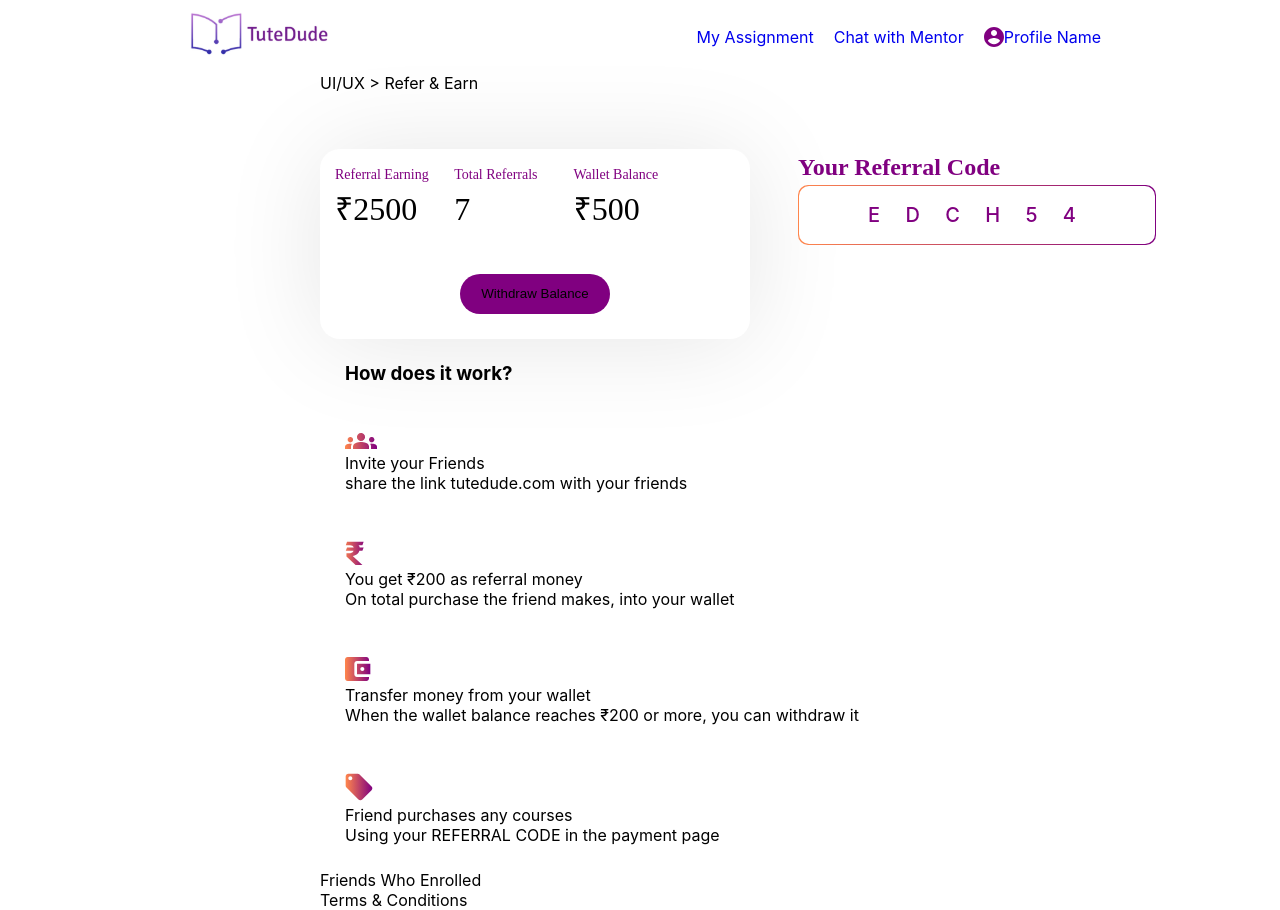
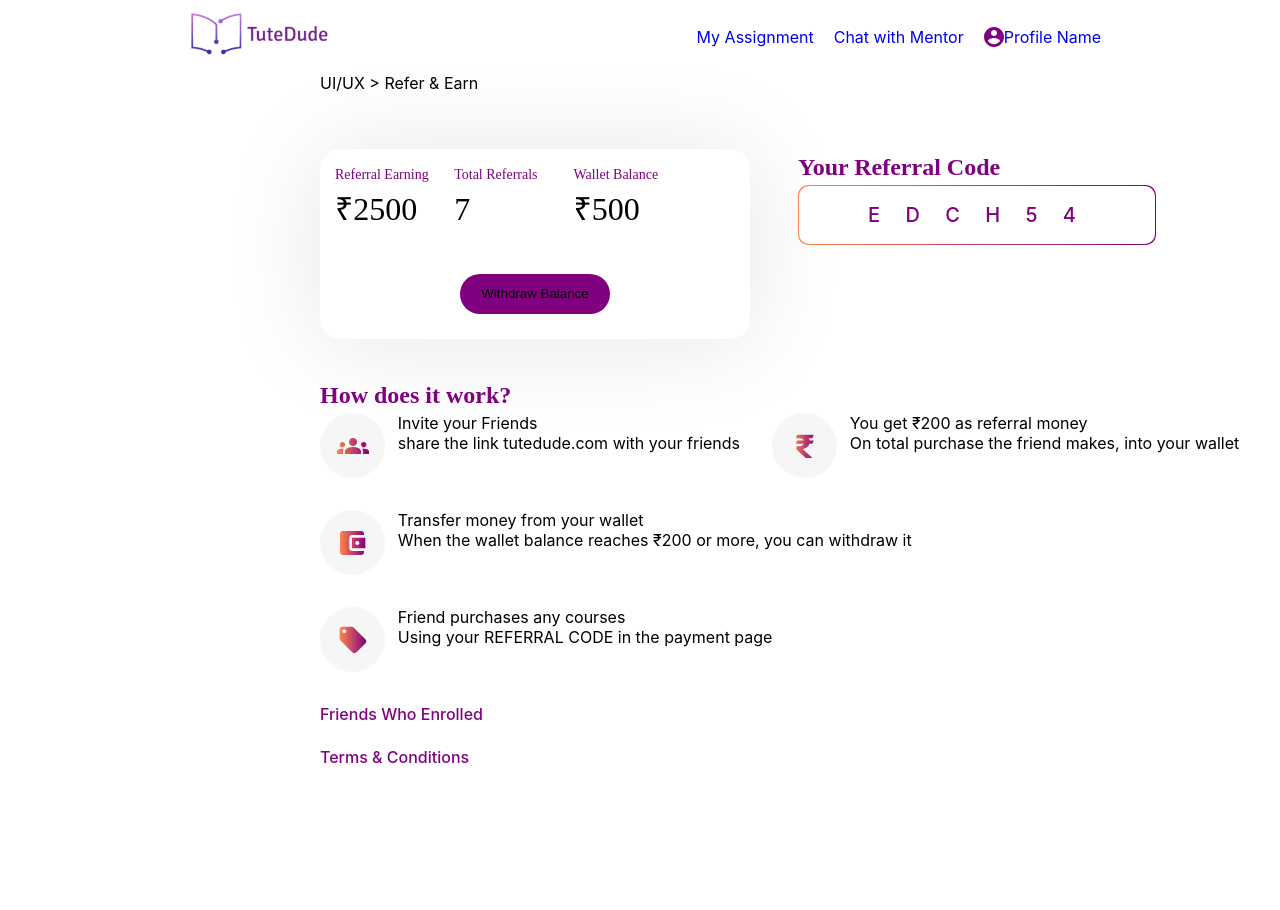
Before and after one commit to jyotirmoy-sinhababu/figma-project, a React (Create React App) app: page / in a window 1280 px wide. Shown: the top 910 px of the page. After the commit the page ends 800 px from the top, so only its background shows below. Built offline with nearby package versions, Linux system fonts and the light colour scheme.

Commit message:
css added to card component

```diff
--- a/src/App.js
+++ b/src/App.js
@@ -3,12 +3,14 @@ import MainPage from './pages/mainpage/MainPage';
 
 import { Routes, Route } from 'react-router-dom';
 import Enroll from './pages/enrolledpage/Enroll';
+import Container from './pages/container/Container';
 
 function App() {
   return (
     <div className='App'>
       <Routes>
-        <Route path='/' element={<MainPage />}>
+        <Route path='/' element={<Container />}>
+          <Route index element={<MainPage />} />
           <Route path='/enroll' element={<Enroll />} />
         </Route>
       </Routes>
--- a/src/components/card/Card.js
+++ b/src/components/card/Card.js
@@ -2,13 +2,13 @@ import './card.css';
 
 const Card = ({ Img, firstTxt, secondTxt }) => {
   return (
-    <div>
-      <div>
+    <div className='main-card-cnt'>
+      <div className='img-cnt'>
         <img className='img' src={Img} alt='' />
-        <div>
-          <p>{firstTxt}</p>
-          <p> {secondTxt}</p>
-        </div>
+      </div>
+      <div className='txt-cnt'>
+        <p className='first-txt'>{firstTxt}</p>
+        <p className='second-txt'> {secondTxt}</p>
       </div>
     </div>
   );
--- a/src/components/card/card.css
+++ b/src/components/card/card.css
@@ -0,0 +1,13 @@
+.main-card-cnt {
+  display: flex;
+  gap: 0.8rem;
+}
+.img-cnt {
+  display: flex;
+  justify-content: center;
+  align-items: center;
+  width: 65px;
+  height: 65px;
+  background: rgba(217, 217, 217, 0.25);
+  border-radius: 50%;
+}
--- /dev/null
+++ b/src/pages/container/Container.js
@@ -0,0 +1,12 @@
+import React from 'react';
+import { Outlet } from 'react-router-dom';
+
+const Container = () => {
+  return (
+    <div>
+      <Outlet />
+    </div>
+  );
+};
+
+export default Container;
--- a/src/pages/mainpage/MainPage.js
+++ b/src/pages/mainpage/MainPage.js
@@ -9,15 +9,16 @@ import Nav from '../../components/navbar/Nav';
 import Header from '../../components/header/Header';
 import TopPortion from '../../components/topportion/TopPortion';
 import Card from '../../components/card/Card';
-import { Outlet } from 'react-router-dom';
 const MainPage = () => {
   return (
     <>
       <Nav />
       <Header txtContent={'UI/UX > Refer & Earn'} />
       <TopPortion />
+      <div className='first-heading-cnt'>
+        <h3 className='first-heading'>How does it work?</h3>
+      </div>
       <div className='card-cnt'>
-        <h3>How does it work?</h3>
         <Card
           Img={community}
           firstTxt={'Invite your Friends'}
@@ -42,10 +43,9 @@ const MainPage = () => {
         />
       </div>
       <div className='page-end'>
-        <p>Friends Who Enrolled</p>
-        <p>Terms & Conditions</p>
+        <p className='page-end-txt'>Friends Who Enrolled</p>
+        <p className='page-end-txt'>Terms & Conditions</p>
       </div>
-      <Outlet />
     </>
   );
 };
--- a/src/pages/mainpage/mainpage.css
+++ b/src/pages/mainpage/mainpage.css
@@ -1,13 +1,45 @@
 .card-cnt {
   display: flex;
-  flex-direction: column;
   flex-wrap: wrap;
-  margin: 25px;
-  gap: 3rem;
+  gap: 2rem;
   padding-left: 320px;
 }
 
+.first-heading-cnt {
+  display: flex;
+  padding-left: 320px;
+  padding-top: 40px;
+}
+
+.first-heading {
+  width: 224px;
+  height: 36px;
+  left: 187px;
+  top: 407px;
+  font-family: 'Poppins';
+  font-style: normal;
+  font-weight: 600;
+  font-size: 24px;
+  line-height: 36px;
+  color: #800080;
+}
+
 .page-end {
-  gap: 3rem;
+  display: flex;
+  flex-direction: column;
+  gap: 1.2rem;
   padding-left: 320px;
+  padding-top: 30px;
 }
+
+.page-end-txt {
+  width: 168px;
+  height: 24px;
+  left: 187px;
+  top: 799px;
+  font-style: normal;
+  font-weight: 500;
+  font-size: 16px;
+  line-height: 24px;
+  color: #800080;
+}
```
